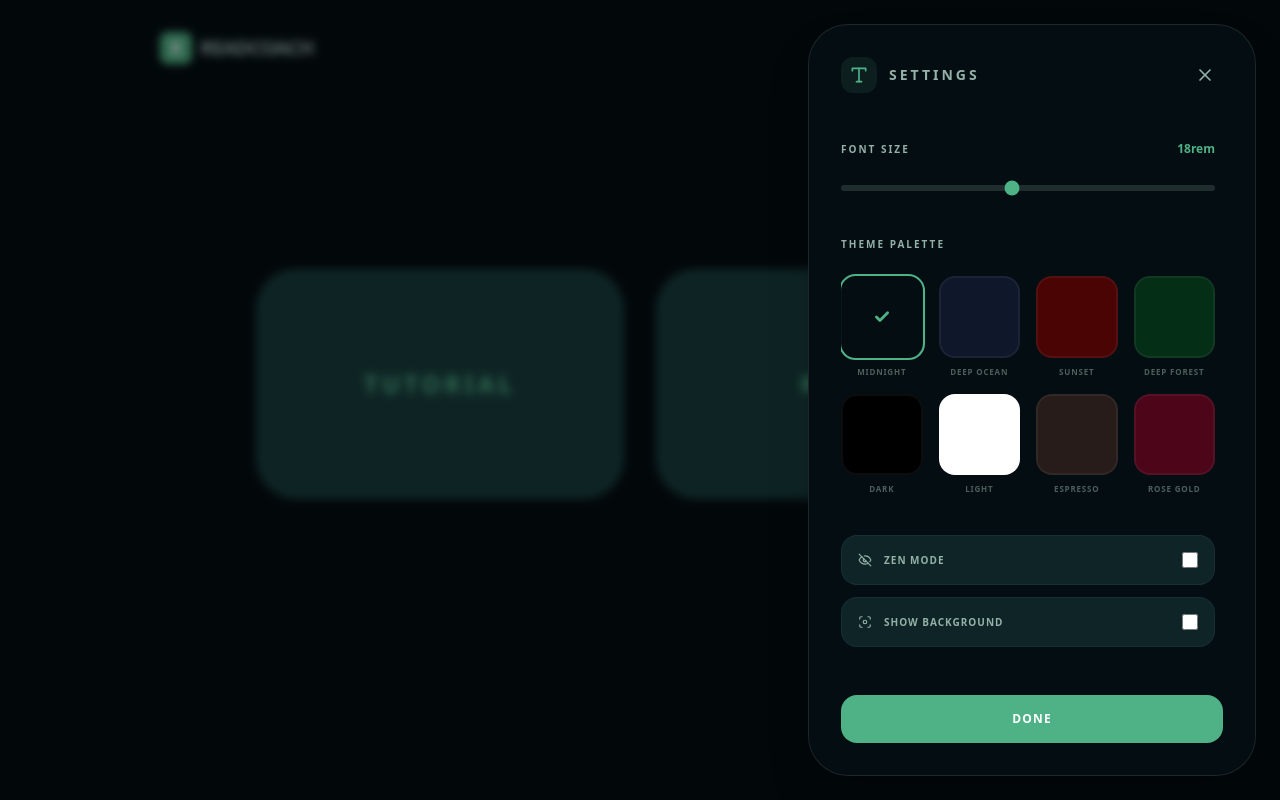
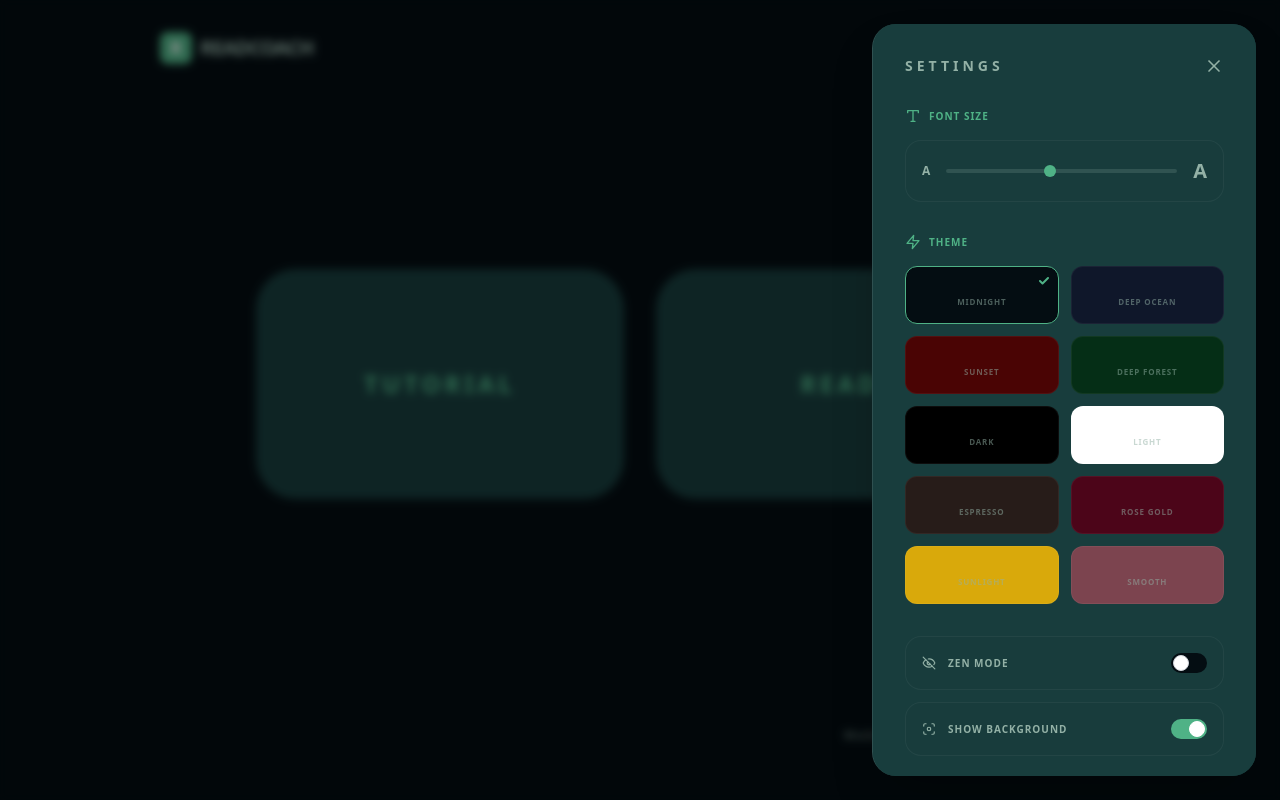
Before and after one commit to AlmartDev/ReadCoach, a React (Vite) app in the folder frontend/: page / in a window 1280 px wide. Both pictures are taken after a click on the button 1054 px from the left and 48 px from the top of the page. Built offline with nearby package versions, Linux system fonts and the light colour scheme; a web font is replaced by a local one.

Commit message:
Small color fixes

```diff
--- a/frontend/src/components/Footer.jsx
+++ b/frontend/src/components/Footer.jsx
@@ -14,7 +14,7 @@ export const Footer = ({
 
   return (
     <footer className="h-32 w-full flex justify-center bg-c-primary z-10 transition-colors duration-500">
-      <div className="w-[75%] min-w-[400px] flex items-center justify-between">
+      <div className="w-[75%] min-w-[700px] flex items-center justify-between">
 
         <div className="flex flex-col items-start transition-opacity duration-500" style={{ opacity: showControls ? 1 : 0 }}>
           <div className="text-[0.7rem] font-bold text-c-light uppercase tracking-[2px] m-3">
--- a/frontend/src/components/Header.jsx
+++ b/frontend/src/components/Header.jsx
@@ -27,7 +27,7 @@ export const Header = ({ selectedMode, isPlaying, setIsPlaying, onBack, onOpenSe
 
   return (
     <header className="h-24 w-full flex justify-center bg-c-primary z-20 relative transition-colors duration-500">
-      <div className="w-[75%] min-w-[400px] grid grid-cols-3 items-center h-full">
+      <div className="w-[75%] min-w-[700px] grid grid-cols-3 items-center h-full">
 
         <div className="flex items-center gap-4">
           <div className="flex items-center gap-2">
@@ -35,7 +35,7 @@ export const Header = ({ selectedMode, isPlaying, setIsPlaying, onBack, onOpenSe
               <h1 className="text-xl font-bold tracking-tighter text-c-light">READCOACH</h1>
           </div>
           {selectedMode && (
-            <button onClick={onBack} className="flex items-center gap-2 text-c-light hover:text-white transition-colors">
+            <button onClick={onBack} className="flex items-center gap-2 text-c-light hover:text-c-text-main transition-colors">
               <ChevronLeft size={20} /> <span className="text-xs font-bold uppercase tracking-widest">Back</span>
             </button>
           )}
@@ -50,7 +50,7 @@ export const Header = ({ selectedMode, isPlaying, setIsPlaying, onBack, onOpenSe
                 exit={{ scale: 0.8, opacity: 0 }}
                 className="flex items-center gap-6"
               >
-                <button onClick={onPrev} className="text-slate-500 hover:text-white transition-colors">
+                <button onClick={onPrev} className="text-c-light hover:text-c-text-main transition-colors">
                   <SkipForward size={18} className="rotate-180"/>
                 </button>
 
@@ -61,7 +61,7 @@ export const Header = ({ selectedMode, isPlaying, setIsPlaying, onBack, onOpenSe
                   {isPlaying ? <Square size={20} fill="white"/> : <Play size={20} fill="white" className="ml-1"/>}
                 </button>
 
-                <button onClick={onNext} className="text-slate-500 hover:text-white transition-colors">
+                <button onClick={onNext} className="text-c-light hover:text-c-text-main transition-colors">
                   <Shuffle size={18} />
                 </button>
               </motion.div>
@@ -70,23 +70,23 @@ export const Header = ({ selectedMode, isPlaying, setIsPlaying, onBack, onOpenSe
         </div>
 
         <div className="flex justify-end items-center gap-3">
-          <button className="p-2 text-c-light hover:text-white">EN</button>
+          <button className="p-2 text-c-light hover:text-c-text-main">EN</button>
           <button
             onClick={toggleFullscreen}
-            className="p-2 text-c-light hover:text-white transition-colors"
+            className="p-2 text-c-light hover:text-c-text-main transition-colors"
             title="Toggle Fullscreen"
           >
             {isFullscreen ? <Shrink size={20} /> : <Expand size={20} />}
           </button>
 
-          <button className="p-2 text-c-light hover:text-white" onClick={onOpenSettings}>
+          <button className="p-2 text-c-light hover:text-c-text-main" onClick={onOpenSettings}>
             <Settings size={20} />
           </button>
 
           <div className="relative">
             <button
                 onClick={() => setIsProfileOpen(!isProfileOpen)}
-                className={`p-2 transition-colors ${isProfileOpen ? 'text-white bg-white/10 rounded-lg' : 'text-c-light hover:text-white'}`}
+                className={`p-2 transition-colors ${isProfileOpen ? 'text-white bg-white/10 rounded-lg' : 'text-c-light hover:text-c-text-main'}`}
             >
                 <User size={20} />
             </button>
--- a/frontend/src/components/Settings.jsx
+++ b/frontend/src/components/Settings.jsx
@@ -3,7 +3,7 @@ import { motion } from 'framer-motion';
 import { X, Type, Zap, EyeOff, FocusIcon, Check } from 'lucide-react';
 import { useTheme } from '../contexts/ThemeContext';
 
-export const Settings = ({ isOpen, onClose, fontSize, setFontSize }) => {
+export const Settings = ({ isOpen, onClose, fontSize, setFontSize, isZenMode, setIsZenMode }) => {
   const { activeThemeId, setActiveThemeId, palettes } = useTheme();
 
   const sidebarVariants = {
@@ -35,55 +35,53 @@ export const Settings = ({ isOpen, onClose, fontSize, setFontSize }) => {
         animate="animate"
         exit="exit"
         transition={{ type: "tween", ease: "circOut", duration: 0.3 }}
-        className="relative w-full max-w-md h-full bg-c-primary pointer-events-auto rounded-[2.5rem] border border-white/10 shadow-2xl p-8 flex flex-col"
+        className="relative w-full max-w-sm bg-c-secondary border-l border-white/10 shadow-2xl h-full rounded-3xl p-8 pointer-events-auto flex flex-col justify-between overflow-y-auto"
       >
-        <div className="flex items-center justify-between mb-12">
-          <div className="flex items-center gap-3">
-            <div className="p-2 bg-c-distinct/10 rounded-xl text-c-distinct">
-              <Type size={20} />
-            </div>
-            <h2 className="text-sm font-black uppercase tracking-[3px] text-c-light">Settings</h2>
-          </div>
-          <button onClick={onClose} className="p-2 hover:bg-white/5 rounded-full text-c-light transition-colors">
+        <div className="space-y-8">
+          <div className="flex items-center justify-between">
+            <h2 className="text-sm font-black uppercase tracking-[4px] text-c-light">Settings</h2>
+            <button onClick={onClose} className="text-c-light hover:text-white transition-colors">
               <X size={20} />
             </button>
           </div>
 
-        <div className="flex-grow overflow-y-auto pr-2 space-y-10 custom-scrollbar">
-          <section>
-            <div className="flex items-center justify-between mb-4 text-c-light">
-              <span className="text-[10px] font-black uppercase tracking-[2px]">Font Size</span>
-              <span className="text-c-distinct font-black text-xs">{fontSize}rem</span>
+          <section className="space-y-4">
+            <div className="flex items-center gap-2 text-c-distinct">
+              <Type size={16} />
+              <h3 className="text-[10px] font-bold uppercase tracking-widest">Font Size</h3>
             </div>
+            <div className="bg-c-secondary/50 p-4 rounded-2xl border border-white/5 flex items-center gap-4">
+              <span className="text-xs text-c-light font-bold">A</span>
               <input
                 type="range"
-              min="8"
-              max="30"
-              step="1"
+                min="10"
+                max="28"
+                step="0.5"
                 value={fontSize}
-              onChange={(e) => setFontSize(e.target.value)}
-              className="w-full h-1.5 bg-c-light/20 rounded-lg appearance-none cursor-pointer accent-c-distinct"
+                onChange={(e) => setFontSize(parseFloat(e.target.value))}
+                className="w-full h-1 bg-c-light/20 rounded-full appearance-none cursor-pointer [&::-webkit-slider-thumb]:appearance-none [&::-webkit-slider-thumb]:w-3 [&::-webkit-slider-thumb]:h-3 [&::-webkit-slider-thumb]:rounded-full [&::-webkit-slider-thumb]:bg-c-distinct"
               />
+              <span className="text-xl text-c-light font-bold">A</span>
+            </div>
           </section>
 
-          <section>
-            <h3 className="text-[10px] font-black uppercase tracking-[2px] text-c-light mb-6">Theme Palette</h3>
-            <div className="grid grid-cols-4 gap-4">
-              {palettes.map((palette) => (
+          <section className="space-y-4">
+             <div className="flex items-center gap-2 text-c-distinct">
+              <Zap size={16} />
+              <h3 className="text-[10px] font-bold uppercase tracking-widest">Theme</h3>
+            </div>
+            <div className="grid grid-cols-2 gap-3">
+              {palettes.map(palette => (
                 <button
                   key={palette.id}
                   onClick={() => setActiveThemeId(palette.id)}
-                  className="relative group flex flex-col items-center gap-2"
+                  style={{ backgroundColor: palette.colors.primary }}
+                  className={`group relative p-3 rounded-xl border transition-all ${activeThemeId === palette.id ? 'border-c-distinct bg-white/5' : 'border-white/5 hover:border-white/10'}`}
                 >
-                  <div
-                    className={`w-full aspect-square rounded-2xl border-2 transition-all duration-300 ${
-                      activeThemeId === palette.id ? 'border-c-distinct scale-105' : 'border-white/5'
-                    }`}
-                    style={{ backgroundColor: palette.colors.primary }}
-                  >
+                  <div className="flex items-center gap-2 mb-2">
                     {activeThemeId === palette.id && (
-                      <div className="absolute inset-0 flex items-center justify-center">
-                        <Check size={16} className="text-c-distinct" strokeWidth={4} />
+                      <div className="absolute top-2 right-2">
+                        <Check size={12} className="text-c-distinct" strokeWidth={4} />
                       </div>
                     )}
                   </div>
@@ -96,8 +94,13 @@ export const Settings = ({ isOpen, onClose, fontSize, setFontSize }) => {
           </section>
 
           <section className="space-y-3">
-             <Toggle label="Zen Mode" icon={<EyeOff size={14}/>} />
-             <Toggle label="Show Background" icon={<FocusIcon size={14}/>} />
+             <Toggle
+                label="Zen Mode"
+                icon={<EyeOff size={14}/>}
+                checked={isZenMode}
+                onChange={() => setIsZenMode(!isZenMode)}
+             />
+             <Toggle label="Show Background" icon={<FocusIcon size={14}/>} checked={true} onChange={() => {}} />
           </section>
         </div>
 
@@ -114,12 +117,20 @@ export const Settings = ({ isOpen, onClose, fontSize, setFontSize }) => {
   );
 };
 
-const Toggle = ({ label, icon }) => (
-    <label className="flex items-center justify-between w-full p-4 bg-c-secondary/50 rounded-2xl border border-white/5 cursor-pointer hover:border-white/10 transition-all">
+const Toggle = ({ label, icon, checked, onChange }) => (
+    <label className="flex items-center justify-between w-full p-4 bg-c-secondary/50 rounded-2xl border border-white/5 cursor-pointer hover:border-white/10 transition-all select-none">
         <div className="flex items-center gap-3 text-c-light">
             {icon}
             <span className="text-[10px] font-bold uppercase tracking-widest">{label}</span>
         </div>
-        <input type="checkbox" className="w-4 h-4 accent-c-distinct rounded border-white/10 bg-transparent" />
+        <div className="relative">
+            <input
+                type="checkbox"
+                className="sr-only peer"
+                checked={checked}
+                onChange={onChange}
+            />
+            <div className="w-9 h-5 bg-c-primary rounded-full peer peer-checked:after:translate-x-full peer-checked:after:border-white after:content-[''] after:absolute after:top-[2px] after:left-[2px] after:bg-white after:border-gray-300 after:border after:rounded-full after:h-4 after:w-4 after:transition-all peer-checked:bg-c-distinct"></div>
+        </div>
     </label>
 );
--- a/frontend/src/contexts/ThemeContext.jsx
+++ b/frontend/src/contexts/ThemeContext.jsx
@@ -11,7 +11,9 @@ export const PALETTES = [
   { id: 'darkmode', name: 'Dark', colors: { primary: '#000000', secondary: '#000000', light: '#a4a4a4', distinct: '#5578f7', text: '#FFFFFF' } },
   { id: 'lightmode', name: 'Light', colors: { primary: '#ffffff', secondary: '#ffffff', light: '#131313', distinct: '#be8f8f', text: '#000000' } },
   { id: 'coffee', name: 'Espresso', colors: { primary: '#271c19', secondary: '#443632', light: '#d7ccc8', distinct: '#a1887f', text: '#FFFFFF' } },
-  { id: 'rose', name: 'Rose Gold', colors: { primary: '#4c0519', secondary: '#881337', light: '#fecdd3', distinct: '#fb7185', text: '#FFFFFF' } }
+  { id: 'rose', name: 'Rose Gold', colors: { primary: '#4c0519', secondary: '#881337', light: '#fecdd3', distinct: '#fb7185', text: '#FFFFFF' } },
+  { id: 'sun', name: 'Sunlight', colors: { primary: '#d9a90b', secondary: '#d9a90b', light: '#131313', distinct: '#ca6642', text: '#000000'} },
+  { id: 'smooth', name: 'Smooth', colors: { primary: '#7C444F', secondary: '#9F5255', light: '#F39E60', distinct: '#E16A54', text: '#FFFFFF'} }, // https://colorhunt.co/palette/7c444f9f5255e16a54f39e60
 ];
 
 const hexToRgb = (hex) => {
@@ -27,7 +29,6 @@ export const ThemeProvider = ({ children }) => {
     const root = document.documentElement;
 
     Object.entries(currentPalette.colors).forEach(([key, value]) => {
-      // FIX: Map 'text' to '--c-text-main' to match Tailwind config
       const varName = key === 'text' ? '--c-text-main' : `--c-${key}`;
       root.style.setProperty(varName, hexToRgb(value));
     });
```
Also changed, not shown: frontend/src/components/ReaderDisplay.jsx (+15 -15 lines). Lines whose indentation alone changed are shown as unchanged.
